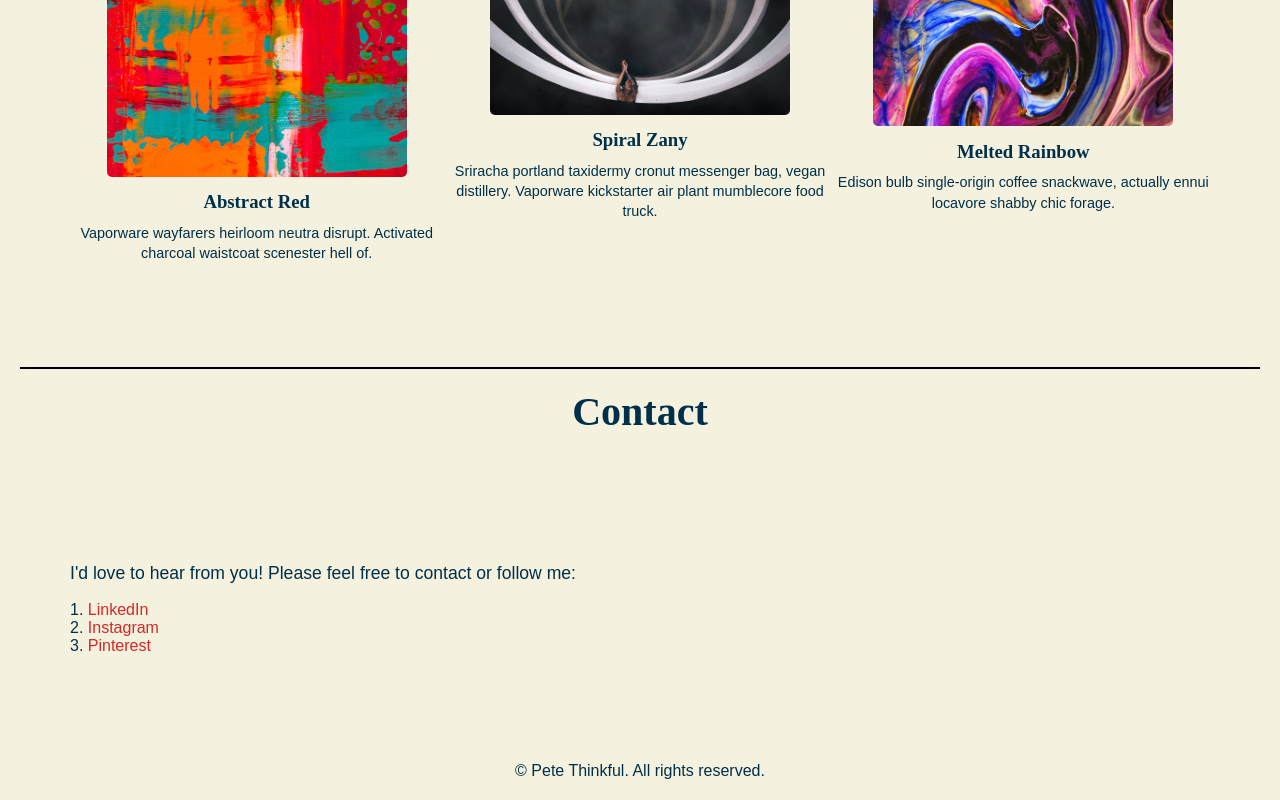
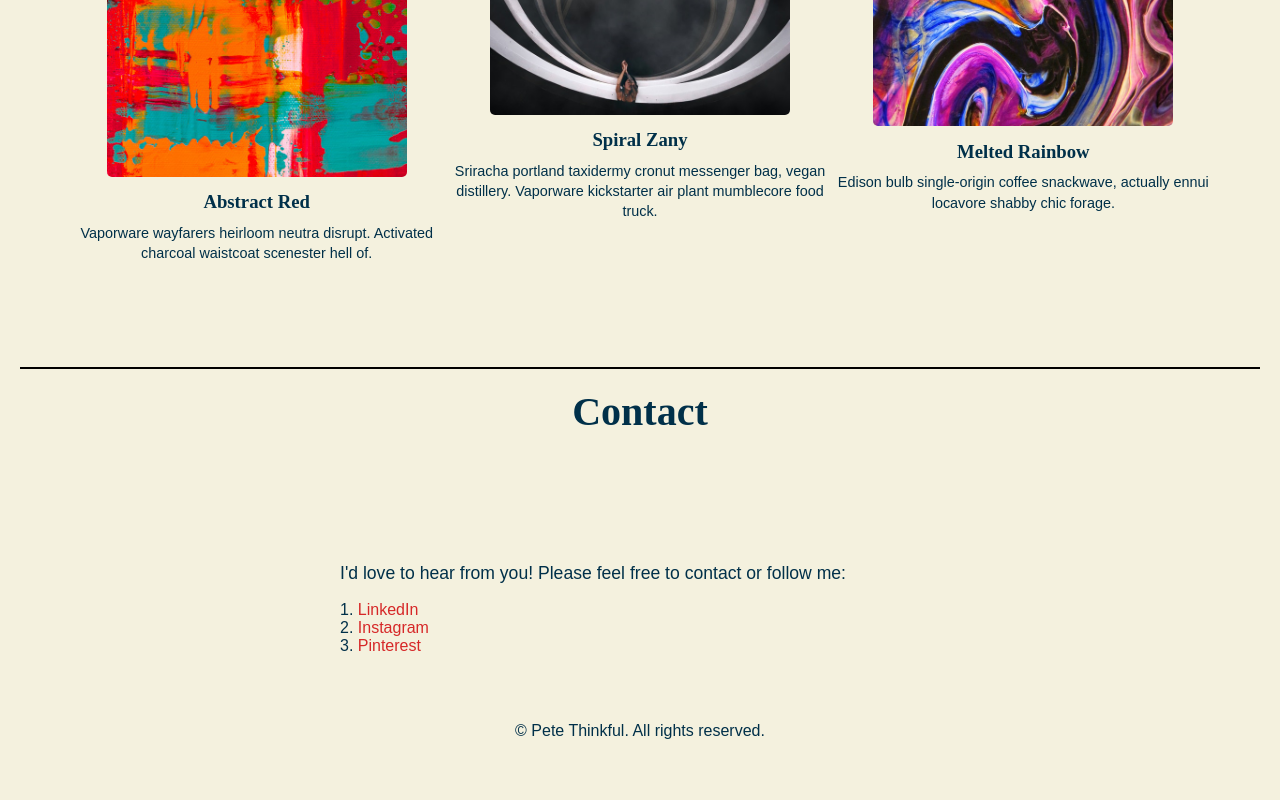
Before and after one commit to richardmeas/richardmeas.starter-pete-thinkful-portfolio, a plain HTML site: page index.html in a window 1280 px wide. Shown: the part 1366-2166 px from the top of the page. After the commit the page ends 2126 px from the top, so only its background shows below. Drawn offline with nearby package versions, Linux system fonts and the light colour scheme.

Commit message:
Update style.css
Updated the #contact in css

```diff
--- a/style.css
+++ b/style.css
@@ -177,7 +177,8 @@ header nav a:hover {
 
 #contact {
   text-align: center;
-  margin: 40px auto;
+  max-width: 600px;
+  margin: 0 auto;
   padding: 50px;
   background-color: #f4f1de;
 }
```
